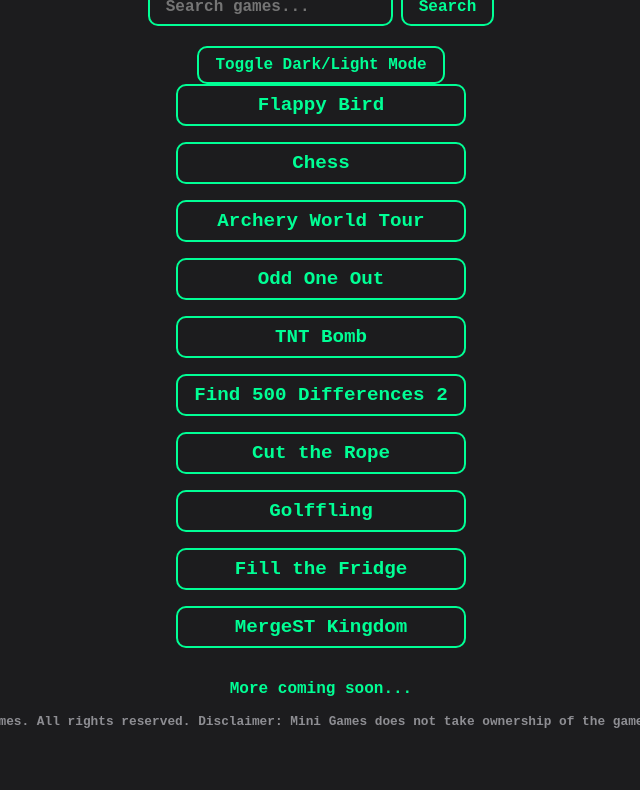
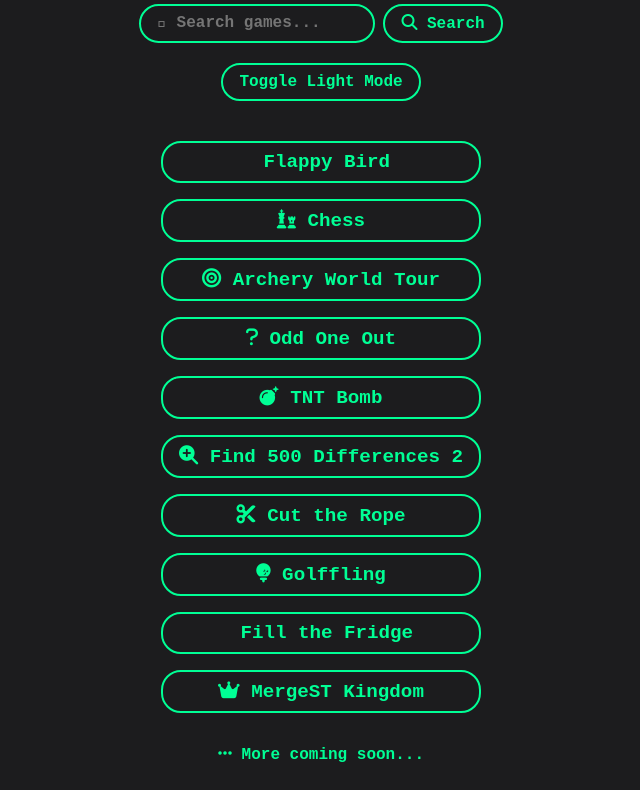
Before and after one commit to Tenoco/IceBerk-Mini-Games, a plain HTML site: page index.html in a window 1280 px wide. Shown: the part 130-920 px from the top of the page, without its empty margins (319-959 px from the left). Before the commit the page ends 859 px from the top, so only its background shows below. Drawn offline with Linux system fonts and the light colour scheme.

Commit message:
Add files via upload

```diff
--- a/index.html
+++ b/index.html
@@ -5,30 +5,31 @@
     <meta name="viewport" content="width=device-width, initial-scale=1.0">
     <title>Mini Games</title>
     <link rel="stylesheet" href="style.css">
+    <link rel="stylesheet" href="https://cdnjs.cloudflare.com/ajax/libs/font-awesome/6.2.1/css/all.min.css">
 </head>
 <body>
     <div class="header">
-        <h1>Mini Games</h1>
+        <h1><i class="fa-solid fa-gamepad"></i> Mini Games</h1>
         <div class="search-container">
-            <input type="text" id="searchInput" placeholder="Search games...">
-            <button id="searchButton">Search</button>
+            <input type="text" id="searchInput" placeholder="&#xf002; Search games...">
+            <button id="searchButton"><i class="fa-solid fa-magnifying-glass"></i> Search</button>
         </div>
-        <button id="toggleButton">Toggle Dark/Light Mode</button>
+        <button id="toggleButton"><i class="fa-solid fa-moon"></i> Toggle Dark/Light Mode</button>
     </div>
     <div class="game-buttons">
-        <a href="https://flappybird.io" target="_blank" class="game-button">Flappy Bird</a>
-        <a href="https://gamesnacks.com/embed/7jthcohklk6l8/games/chessclassic?url=opera.com#eids=95329202&sc=1724967844773154745-3921479" target="_blank" class="game-button">Chess</a>
-        <a href="https://gamesnacks.com/embed/7jthcohklk6l8/games/archery?url=opera.com#eids=95329202" target="_blank" class="game-button">Archery World Tour</a>
-        <a href="https://gamesnacks.com/embed/7jthcohklk6l8/games/oddoneout?url=opera.com" target="_blank" class="game-button">Odd One Out</a>
-        <a href="https://gamesnacks.com/embed/7jthcohklk6l8/games/tntbomb?url=opera.com" target="_blank" class="game-button">TNT Bomb</a>
-        <a href="https://gamesnacks.com/embed/7jthcohklk6l8/games/find500differences2?url=opera.com" target="_blank" class="game-button">Find 500 Differences 2</a>
-        <a href="https://www.crazygames.com/game/cut-the-rope-ebx" target="_blank" class="game-button">Cut the Rope</a>
-        <a href="https://gamesnacks.com/embed/7jthcohklk6l8/games/golffling?url=opera.com" target="_blank" class="game-button">Golffling</a>
-        <a href="https://www.crazygames.com/game/fill-the-fridge" target="_blank" class="game-button">Fill the Fridge</a>
-        <a href="https://www.crazygames.com/game/mergest-kingdom" target="_blank" class="game-button">MergeST Kingdom</a>
-        <p>More coming soon...</p>
+        <a href="https://flappybird.io" target="_blank" class="game-button"><i class="fa-solid fa-bird"></i> Flappy Bird</a>
+        <a href="https://gamesnacks.com/embed/7jthcohklk6l8/games/chessclassic?url=opera.com#eids=95329202&sc=1724967844773154745-3921479" target="_blank" class="game-button"><i class="fa-solid fa-chess"></i> Chess</a>
+        <a href="https://gamesnacks.com/embed/7jthcohklk6l8/games/archery?url=opera.com#eids=95329202" target="_blank" class="game-button"><i class="fa-solid fa-bullseye"></i> Archery World Tour</a>
+        <a href="https://gamesnacks.com/embed/7jthcohklk6l8/games/oddoneout?url=opera.com" target="_blank" class="game-button"><i class="fa-solid fa-question"></i> Odd One Out</a>
+        <a href="https://gamesnacks.com/embed/7jthcohklk6l8/games/tntbomb?url=opera.com" target="_blank" class="game-button"><i class="fa-solid fa-bomb"></i> TNT Bomb</a>
+        <a href="https://gamesnacks.com/embed/7jthcohklk6l8/games/find500differences2?url=opera.com" target="_blank" class="game-button"><i class="fa-solid fa-magnifying-glass-plus"></i> Find 500 Differences 2</a>
+        <a href="https://www.crazygames.com/game/cut-the-rope-ebx" target="_blank" class="game-button"><i class="fa-solid fa-scissors"></i> Cut the Rope</a>
+        <a href="https://gamesnacks.com/embed/7jthcohklk6l8/games/golffling?url=opera.com" target="_blank" class="game-button"><i class="fa-solid fa-golf-ball-tee"></i> Golffling</a>
+        <a href="https://www.crazygames.com/game/fill-the-fridge" target="_blank" class="game-button"><i class="fa-solid fa-refrigerator"></i> Fill the Fridge</a>
+        <a href="https://www.crazygames.com/game/mergest-kingdom" target="_blank" class="game-button"><i class="fa-solid fa-crown"></i> MergeST Kingdom</a>
+        <p><i class="fa-solid fa-ellipsis"></i> More coming soon...</p>
     </div>
-    <footer>© 2024 Mini Games. All rights reserved. Disclaimer: Mini Games does not take ownership of the games it provides.</footer>
+    <footer><i class="fa-solid fa-copyright"></i> 2024 Mini Games. All rights reserved. Disclaimer: Mini Games does not take ownership of the games it provides.</footer>
     <script src="script.js"></script>
 </body>
 </html>
--- a/script.js
+++ b/script.js
@@ -4,6 +4,16 @@ document.addEventListener('DOMContentLoaded', function() {
     var toggleButton = document.getElementById('toggleButton');
     var gameButtons = document.querySelectorAll('.game-button');
     var body = document.body;
+
+    // Load theme from cookie on page load
+    var theme = getCookie('theme');
+    if (theme === 'light') {
+        body.classList.add('light-mode');
+        toggleButton.textContent = 'Toggle Dark Mode';
+    } else {
+        body.classList.remove('light-mode');
+        toggleButton.textContent = 'Toggle Light Mode';
+    }
 
     searchButton.addEventListener('click', function() {
         var searchTerm = searchInput.value.toLowerCase();
@@ -18,7 +28,29 @@ document.addEventListener('DOMContentLoaded', function() {
     });
 
     toggleButton.addEventListener('click', function() {
-        body.classList.toggle('light-mode'); // Toggle light mode class
-        toggleButton.textContent = body.classList.contains('light-mode') ? 'Toggle Dark Mode' : 'Toggle Light Mode'; // Change button text
+        body.classList.toggle('light-mode');
+        toggleButton.textContent = body.classList.contains('light-mode') ? 'Toggle Dark Mode' : 'Toggle Light Mode';
+
+        // Save theme to cookie
+        setCookie('theme', body.classList.contains('light-mode') ? 'light' : 'dark', 30);
     });
 });
+
+function getCookie(name) {
+    var cookieArr = document.cookie.split(";");
+    for (var i = 0; i < cookieArr.length; i++) {
+        var cookiePair = cookieArr[i].split("=");
+        if (name == cookiePair[0].trim()) {
+            return decodeURIComponent(cookiePair[1]);
+        }
+    }
+    return null;
+}
+
+function setCookie(name, value, daysToLive) {
+    var cookie = name + "=" + encodeURIComponent(value);
+    if (typeof daysToLive === "number") {
+        cookie += "; max-age=" + (daysToLive * 24 * 60 * 60);
+    }
+    document.cookie = cookie;
+}
--- a/style.css
+++ b/style.css
@@ -1,22 +1,23 @@
 body {
-    background-color: #1c1c1e; /* Dark mode */
-    color: #00ff95;
-    font-family: "SF Mono", "Courier New", monospace;
-    font-weight: bold; /* Set body font weight to bold */
+    font-family: "Courier New", monospace;
+    font-weight: bold;
     margin: 0;
     padding: 0;
     display: flex;
     flex-direction: column;
     justify-content: flex-start;
     align-items: center;
-    height: 100vh;
+    height: 100%;
+    min-height: 100vh;
     text-align: center;
-    transition: background-color 0.3s, color 0.3s; /* Smooth transition */
+    transition: background-color 0.3s, color 0.3s;
+    background-color: #1c1c1e; /* Dark background */
+    color: #00ff95; /* Green neon color */
 }
 
 body.light-mode {
-    background-color: #f5f5f5; /* Light mode */
-    color: #333; /* Darker text for light mode */
+    background-color: #f5f5f5;
+    color: #333;
 }
 
 .header {
@@ -25,8 +26,8 @@ body.light-mode {
 
 h1 {
     margin-bottom: 20px;
-    font-size: 2rem;
-    font-weight: bold; /* Ensure heading is bold */
+    font-size: 2.5rem;
+    font-weight: bold;
 }
 
 .search-container {
@@ -37,32 +38,33 @@ h1 {
 
 #searchInput {
     background-color: transparent;
-    border: 2px solid #00ff95;
+    border: 2px solid #00ff95; /* Green neon border */
     color: #00ff95;
     padding: 8px 16px;
-    border-radius: 10px;
+    border-radius: 20px;
     font-size: 1rem;
-    font-family: "SF Mono", "Courier New", monospace;
-    font-weight: bold; /* Set input font weight to bold */
+    font-family: "Courier New", monospace;
+    font-weight: bold;
     margin-right: 8px;
+    width: 200px;
 }
 
 #searchButton, #toggleButton {
     background-color: transparent;
-    border: 2px solid #00ff95;
+    border: 2px solid #00ff95; /* Green neon border */
     color: #00ff95;
     padding: 8px 16px;
-    border-radius: 10px;
+    border-radius: 20px;
     cursor: pointer;
     font-size: 1rem;
-    font-family: "SF Mono", "Courier New", monospace;
-    font-weight: bold; /* Set button font weight to bold */
+    font-family: "Courier New", monospace;
+    font-weight: bold;
     transition: all 0.3s ease;
 }
 
 #searchButton:hover, #toggleButton:hover {
     color: #1c1c1e;
-    background-color: #00ff95;
+    background-color: #00ff95; /* Green neon background on hover */
 }
 
 .game-buttons {
@@ -70,18 +72,19 @@ h1 {
     flex-direction: column;
     gap: 16px;
     margin-bottom: auto;
+    padding: 40px 0;
 }
 
 .game-button {
     background-color: transparent;
-    border: 2px solid #00ff95;
+    border: 2px solid #00ff95; /* Green neon border */
     color: #00ff95;
     padding: 8px 16px;
-    border-radius: 10px;
+    border-radius: 20px;
     cursor: pointer;
     font-size: 1.2rem;
-    font-family: "SF Mono", "Courier New", monospace;
-    font-weight: bold; /* Set game button font weight to bold */
+    font-family: "Courier New", monospace;
+    font-weight: bold;
     transition: all 0.3s ease;
     position: relative;
     overflow: hidden;
@@ -91,7 +94,7 @@ h1 {
 
 .game-button:hover {
     color: #1c1c1e;
-    background-color: #00ff95;
+    background-color: #00ff95; /* Green neon background on hover */
 }
 
 .game-button:before {
@@ -101,7 +104,7 @@ h1 {
     left: 0;
     width: 100%;
     height: 100%;
-    background: rgba(0, 255, 149, 0.5);
+    background: rgba(0, 255, 149, 0.5); /* Glowing green neon effect */
     filter: blur(15px);
     z-index: -1;
     transition: all 0.3s ease;
@@ -117,5 +120,5 @@ footer {
     margin-bottom: 20px;
     font-size: 0.8rem;
     color: #8e8e93;
-    font-weight: bold; /* Set footer font weight to bold */
+    font-weight: bold;
 }
```
